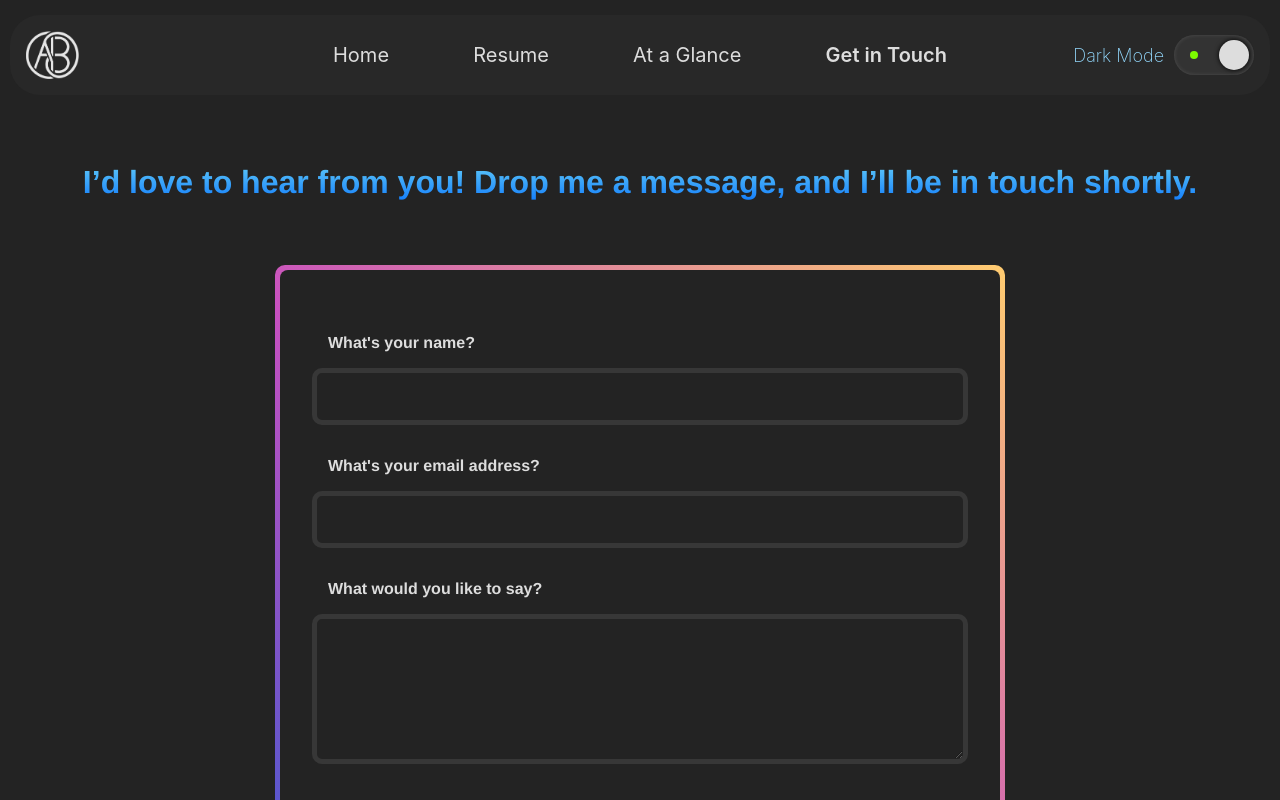
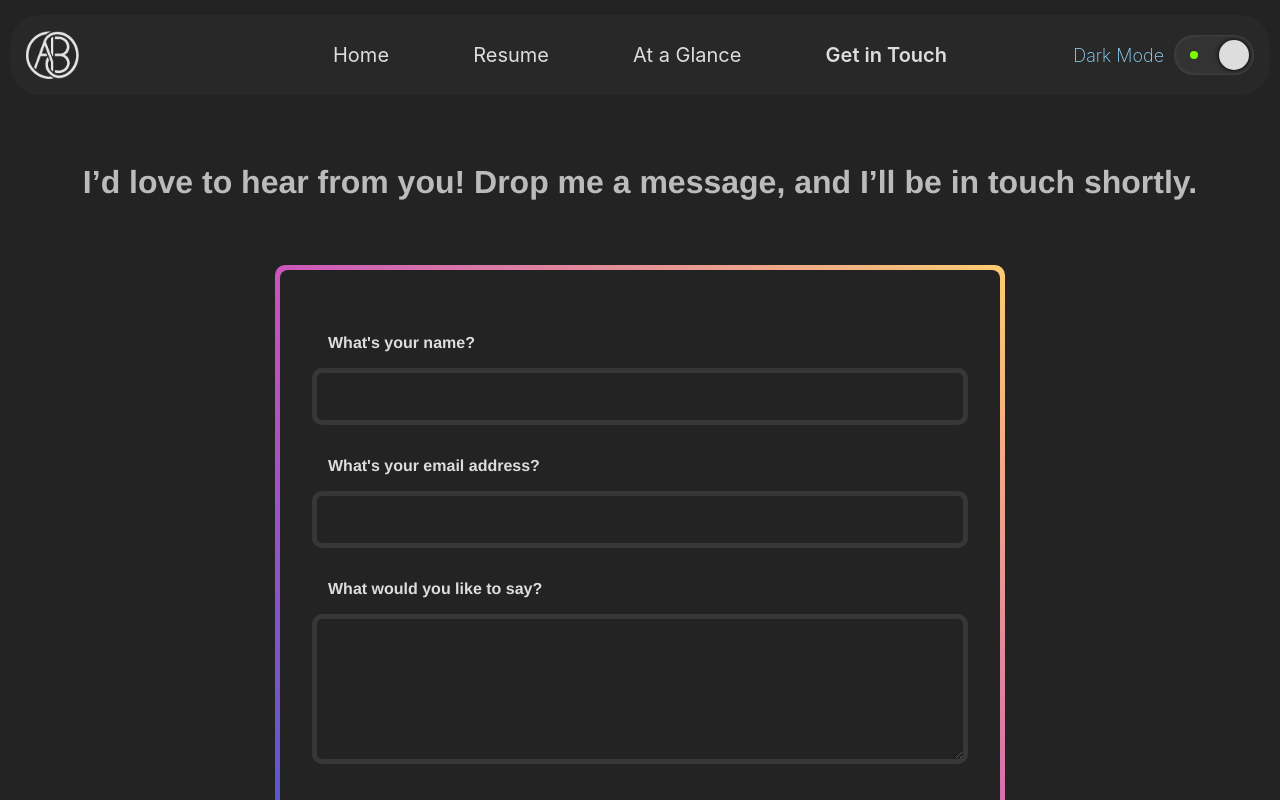
Before and after one commit to Alexbruce1/portfolio2024, a React (Create React App) app: page /contact in a window 1280 px wide. Shown: the top 800 px of the page. Built offline with nearby package versions, Linux system fonts and the light colour scheme.

Commit message:
Remove small comment

```diff
--- a/src/Components/Contact.css
+++ b/src/Components/Contact.css
@@ -6,10 +6,11 @@
   font-size: 2em;
   font-weight: var(--font-weight);
   text-align: center;
-  background-clip: var(--background-clip);
+  color: var(--medium-text);
+  /* background-clip: var(--background-clip);
   background: var(--blue-blue-background-gradient);
   -webkit-background-clip: var(--webkit-background-clip);
-  -webkit-text-fill-color: var(--webkit-text-fill-color);
+  -webkit-text-fill-color: var(--webkit-text-fill-color); */
 }
 
 .contact-form-border {
--- a/src/Components/Home.js
+++ b/src/Components/Home.js
@@ -107,7 +107,7 @@ function Home({ isMobile }) {
 
   function updateProfilePic() {
     setProfilePicIndex((previous) => {
-      const nextIndex = (previous + 1) % profilePics.length; // This will loop back to 0 after reaching the last index
+      const nextIndex = (previous + 1) % profilePics.length;
       return nextIndex;
     });
   }
```
